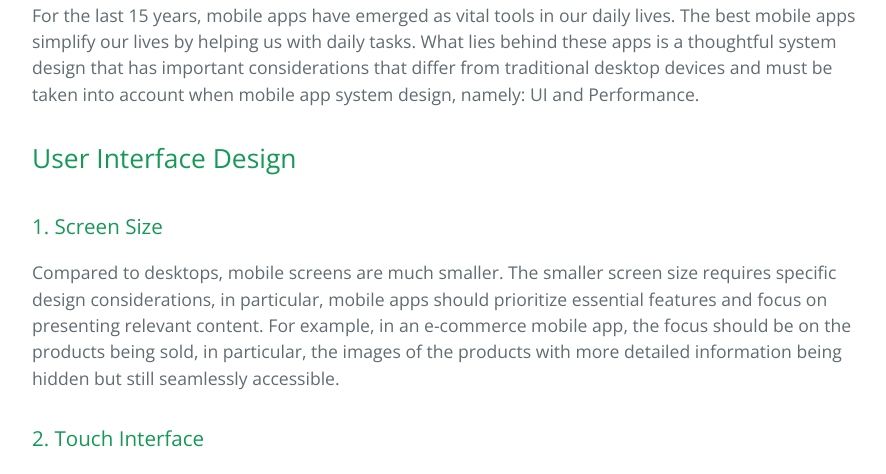
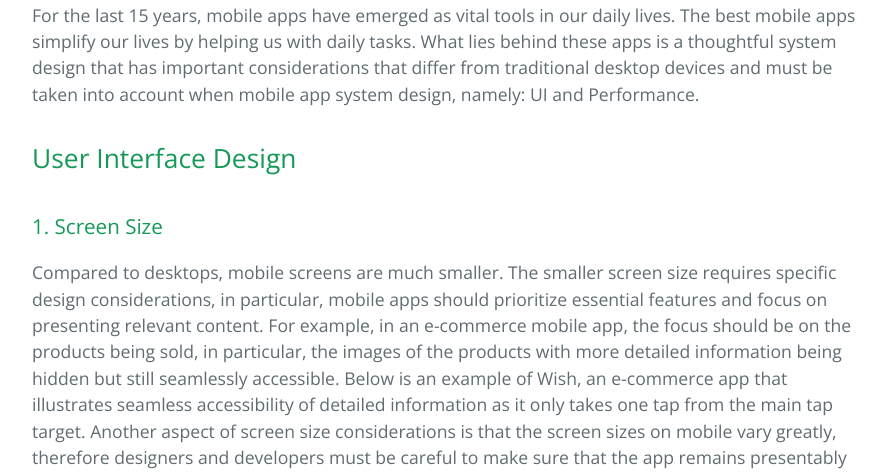
Before and after one commit to learning-software-engineering/learning-software-engineering.github.io, a Jekyll site: the page built from Topics/System_Design/Mobile_App_System_Design.md, in a window 1280 px wide and 1400 px high, scrolled down 478 px. Shown: the top 474 px of the window, without its empty margins (192-1078 px from the left). Built offline with Jekyll 4.4.1, drawn with Linux system fonts in a browser that asks for light colours; our own code applies the rules of GitHub Pages for plain Markdown files; some of the changed text lies outside the part shown.

Commit message:
Update User Interface Section based on feedback

```diff
--- a/Topics/System_Design/Mobile_App_System_Design.md
+++ b/Topics/System_Design/Mobile_App_System_Design.md
@@ -7,13 +7,17 @@
 ## User Interface Design
 
 ### 1. Screen Size
-Compared to desktops, mobile screens are much smaller. The smaller screen size requires specific design considerations, in particular, mobile apps should prioritize essential features and focus on presenting relevant content. For example, in an e-commerce mobile app, the focus should be on the products being sold, in particular, the images of the products with more detailed information being hidden but still seamlessly accessible.
+Compared to desktops, mobile screens are much smaller. The smaller screen size requires specific design considerations, in particular, mobile apps should prioritize essential features and focus on presenting relevant content. For example, in an e-commerce mobile app, the focus should be on the products being sold, in particular, the images of the products with more detailed information being hidden but still seamlessly accessible. Below is an example of Wish, an e-commerce app that illustrates seamless accessibility of detailed information as it only takes one tap from the main tap target. Another aspect of screen size considerations is that the screen sizes on mobile vary greatly, therefore designers and developers must be careful to make sure that the app remains presentably on many different screens.
+
+![image](https://github.com/OrbitalVitamin/learning-software-engineering.github.io/assets/68557625/6c0444d2-4ea4-4d0d-93a0-162ebd6d19b4)
 
 ### 2. Touch Interface
 The touch interface of mobile devices should be also kept in mind when designing mobile applications. Unlike mouse clicks, touch interactions are not as precise, requiring designing larger and more accessible touch targets. In the example of an e-commerce mobile app, the sold products should all have a large image that is tapable and clearly separated from the other products. A Sub consideration of the touch interface is also that most users operate their devices with one hand and therefore tap using the thumb. Therefore any important elements to an application should be at the bottom of the screen. For example, on Instagram, the navigation bar is at the bottom of the screen so it is easily accessible to the thumb of the user.
 
+
+
 ### 3. Contextual Use
-Mobile apps are often used on-the-go, requiring a user experience such that any important functions can be done by quick and efficient interactions. To illustrate this a good example is Uber. The Uber app would often be used in situations where the user is outside or not necessarily in a situation where they want to take their time. The Uber app is clearly designed with this in mind requiring only three taps from opening the app to ordering a ride fulfilling its main function.
+Mobile apps are often used on-the-go, requiring a user experience such that any important functions can be done by quick and efficient interactions. Generally, it is a good idea to limit the number of taps required to access a resource in an app; however, it depends on the product and particular use case. To illustrate this a good example is Uber. The Uber app would often be used in situations where the user is outside or not necessarily in a situation where they want to take their time. The Uber app is clearly designed with this in mind requiring only three taps from opening the app to ordering a ride fulfilling its main function.
 
 
 
```
